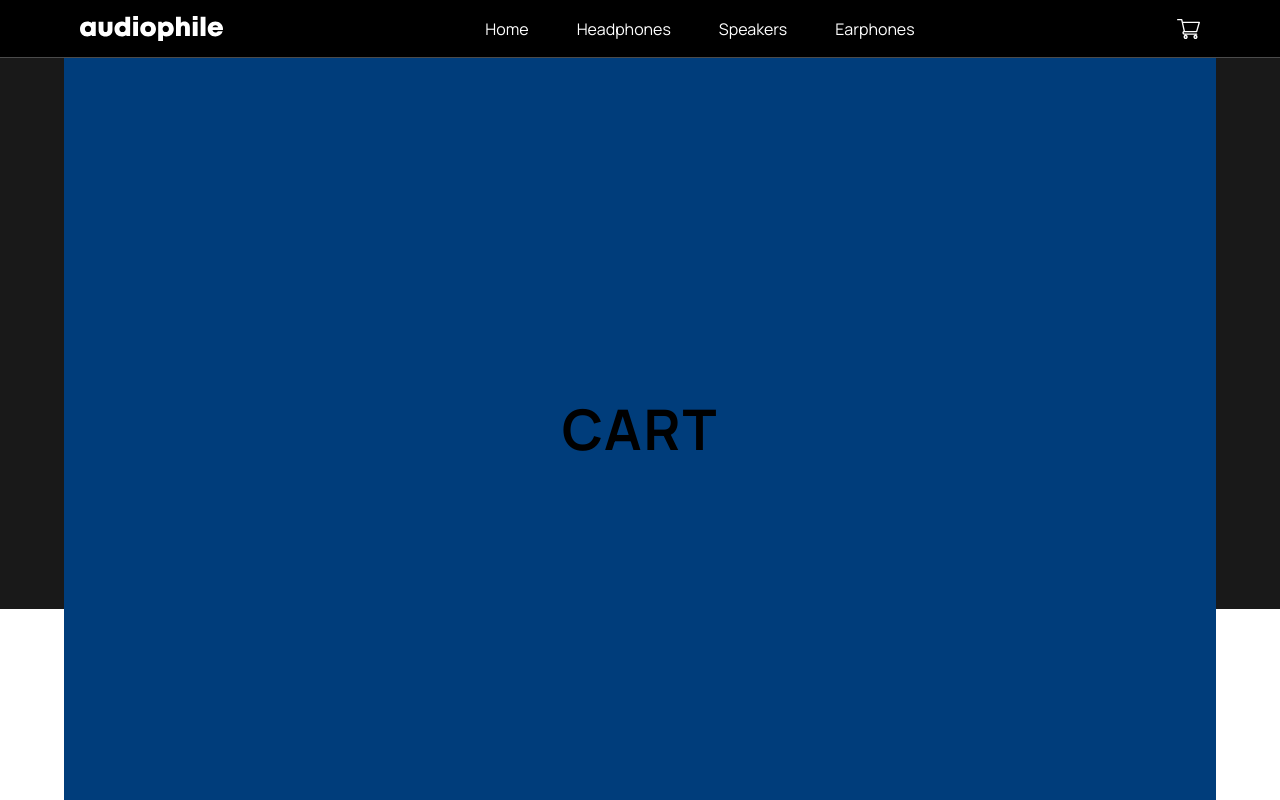
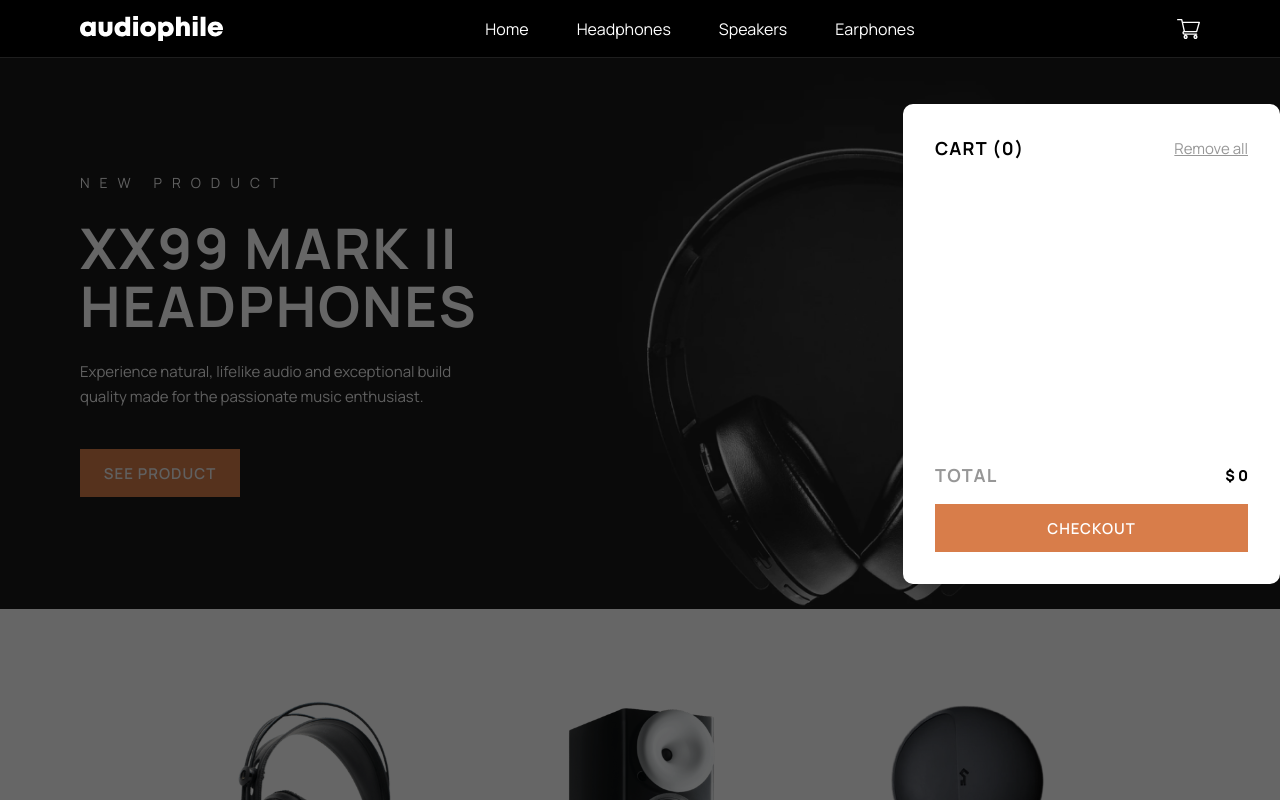
Before and after one commit to EdouardHrgt/Audiophile, a Vue app: page / in a window 1280 px wide. Both pictures are taken after a click on the icon 1188 px from the left and 28 px from the top of the page. Shown: the top 800 px of the page. Built offline with nearby package versions, Linux system fonts and the light colour scheme.

Commit message:
WiP cart

```diff
--- a/src/App.vue
+++ b/src/App.vue
@@ -231,6 +231,28 @@ input[type='text'] {
   border: 2px solid var(--clr-red);
 }
 
+.quantity {
+  height: 3rem;
+  background-color: var(--clr-grey);
+  gap: 1rem;
+  width: 7rem;
+}
+.quantity * {
+  font-size: var(--h6-size);
+  font-weight: 600;
+  color: var(--clr-border);
+}
+.quantity-setters {
+  cursor: pointer;
+  transition: 0.4s;
+}
+.quantity-setters:hover {
+  color: var(--clr-black);
+}
+#qt {
+  color: var(--clr-black);
+}
+
 /* --- RESPONSIVE --- */
 @media screen and (max-width: 1440px) {
 }
--- a/src/components/CartComponent.vue
+++ b/src/components/CartComponent.vue
@@ -1,7 +1,35 @@
 <template>
   <div>
-    <section class="cart flex-center" v-if="cartStatus" @wheel.prevent @touchmove.prevent @scroll.prevent>
-      <h1>Cart</h1>
+    <section class="container" v-if="cartStatus" @wheel.prevent @touchmove.prevent @scroll.prevent @click="ToggleCart()">
+      <div class="cart-wrapper large">
+        <div class="cart flex">
+          <div class="cart-title flex">
+            <h6>cart (0)</h6>
+            <p class="remove">Remove all</p>
+          </div>
+          <ul v-if="items.length">
+            <li class="flex-align">
+              <div class="product-img"></div>
+              <div class="product-infos">
+                <p><strong>XX99 MK II</strong></p>
+                <p class="price">$ 2,999</p>
+              </div>
+              <div class="quantity flex-center">
+                <button class="quantity-setters" @click="removeItem()">-</button>
+                <p id="qt">1</p>
+                <button class="quantity-setters" @click="addItem()">+</button>
+              </div>
+            </li>
+          </ul>
+          <div>
+            <div class="cart-total flex">
+              <h6 class="total">total</h6>
+              <p><strong>$ 0</strong></p>
+            </div>
+            <button class="btn-1 checkout" @click="checkOut()"><p class="btn-1-p">checkout</p></button>
+          </div>
+        </div>
+      </div>
     </section>
   </div>
 </template>
@@ -9,19 +37,110 @@
 <script>
 export default {
   name: 'CartComponent',
+  data() {
+    return {
+      items: [],
+    };
+  },
   computed: {
     cartStatus() {
       return this.$store.state.cart.isOpen;
+    },
+  },
+  methods: {
+    ToggleCart() {
+      this.cart = !this.cart;
+      this.$store.commit('ChangeCartStatus', this.cart);
+    },
+    checkOut() {
+      alert('command checked...');
+    },
+    addItem(item) {
+      console.log(item);
+    },
+    removeItem(item) {
+      console.log(item);
     },
   },
 };
 </script>
 
 <style scoped>
-.cart {
-  background-color: rgb(0, 61, 123);
+.container {
+  background-color: rgba(00, 0, 0, 0.6);
   position: fixed;
   z-index: 100;
-  inset: 3.6rem 5% 0 5%;
+  inset: 3.5rem 0 0 0;
+}
+.cart {
+  width: 23.563rem;
+  min-height: 30rem;
+  border-radius: 10px;
+  background-color: var(--clr-white);
+  padding: 2rem;
+  position: relative;
+  top: 3rem;
+  margin-left: auto;
+  transform: translateY(-200rem);
+  animation: slideIn 0.4s forwards;
+  flex-direction: column;
+  justify-content: space-between;
+}
+@keyframes slideIn {
+  from {
+    transform: translateY(-200rem);
+  }
+  to {
+    transform: translateY(0);
+  }
+}
+h6 {
+  font-weight: bolder;
+}
+strong {
+  font-weight: 800;
+  text-transform: uppercase;
+}
+.price {
+  font-size: var(--overline-size);
+  color: var(--clr-border);
+}
+.remove {
+  color: var(--clr-border);
+  cursor: pointer;
+  transition: 0.4s;
+  align-items: flex-end;
+  text-decoration: underline;
+}
+.remove:hover {
+  color: var(--clr-black);
+}
+.cart-title,
+.cart-total {
+  justify-content: space-between;
+}
+ul {
+  margin: 2rem auto;
+}
+
+li {
+  gap: 1rem;
+  margin: 0.7rem auto;
+}
+.product-img {
+  width: 4rem;
+  height: 4rem;
+  background-color: lightsalmon;
+  border-radius: 10px;
+}
+.quantity {
+  margin-left: auto;
+}
+.total {
+  color: var(--clr-border);
+}
+.checkout {
+  width: 100%;
+  margin: 1rem auto 0;
 }
 </style>
--- a/src/components/NavBar.vue
+++ b/src/components/NavBar.vue
@@ -39,12 +39,17 @@
         </svg>
       </div>
     </header>
+    <CartComponent />
   </div>
 </template>
 
 <script>
+import CartComponent from '@/components/CartComponent.vue';
 export default {
   name: 'NavBar',
+  components: {
+    CartComponent,
+  },
   data() {
     return {
       isOpen: false,
--- a/src/components/ProductDetail.vue
+++ b/src/components/ProductDetail.vue
@@ -214,27 +214,6 @@ picture {
 .cart {
   gap: 1rem;
 }
-.quantity {
-  height: 3rem;
-  background-color: var(--clr-grey);
-  gap: 1rem;
-  width: 7rem;
-}
-.quantity * {
-  font-size: var(--h6-size);
-  font-weight: 600;
-  color: var(--clr-border);
-}
-.quantity-setters {
-  cursor: pointer;
-  transition: 0.4s;
-}
-.quantity-setters:hover {
-  color: var(--clr-black);
-}
-#qt {
-  color: var(--clr-black);
-}
 
 /* FEATURES & IN THE BOX Sections */
 .description {
--- a/src/store/index.js
+++ b/src/store/index.js
@@ -6,7 +6,7 @@ Vue.use(Vuex);
 export default new Vuex.Store({
   state: {
     products: [],
-    cart: { isOpen: false, items: [] },
+    cart: { isOpen: false, items: [] }, // chaque items = {id, slug, price, picture thumbnail}
   },
   getters: {
     getHeadphones(state) {
@@ -29,6 +29,9 @@ export default new Vuex.Store({
     ChangeCartStatus(state, bool) {
       state.cart.isOpen = bool;
     },
+    addToCart(state, item) {
+      state.cart.items.push(item);
+    },
   },
   actions: {},
   modules: {},
--- a/src/views/HomeView.vue
+++ b/src/views/HomeView.vue
@@ -1,7 +1,6 @@
 <template>
   <div>
     <NavBar />
-    <CartComponent />
     <section class="hero-sec">
       <div class="hero flex-align large">
         <div class="hero-txt">
@@ -56,7 +55,7 @@ import NavBar from '@/components/NavBar.vue';
 import HeroShop from '@/components/HeroShop.vue';
 import FooterBar from '@/components/FooterBar.vue';
 import BestGear from '@/components/BestGear.vue';
-import CartComponent from '@/components/CartComponent.vue';
+
 export default {
   name: 'HomeView',
   components: {
@@ -64,7 +63,6 @@ export default {
     FooterBar,
     HeroShop,
     BestGear,
-    CartComponent,
   },
   data() {
     return {
```
